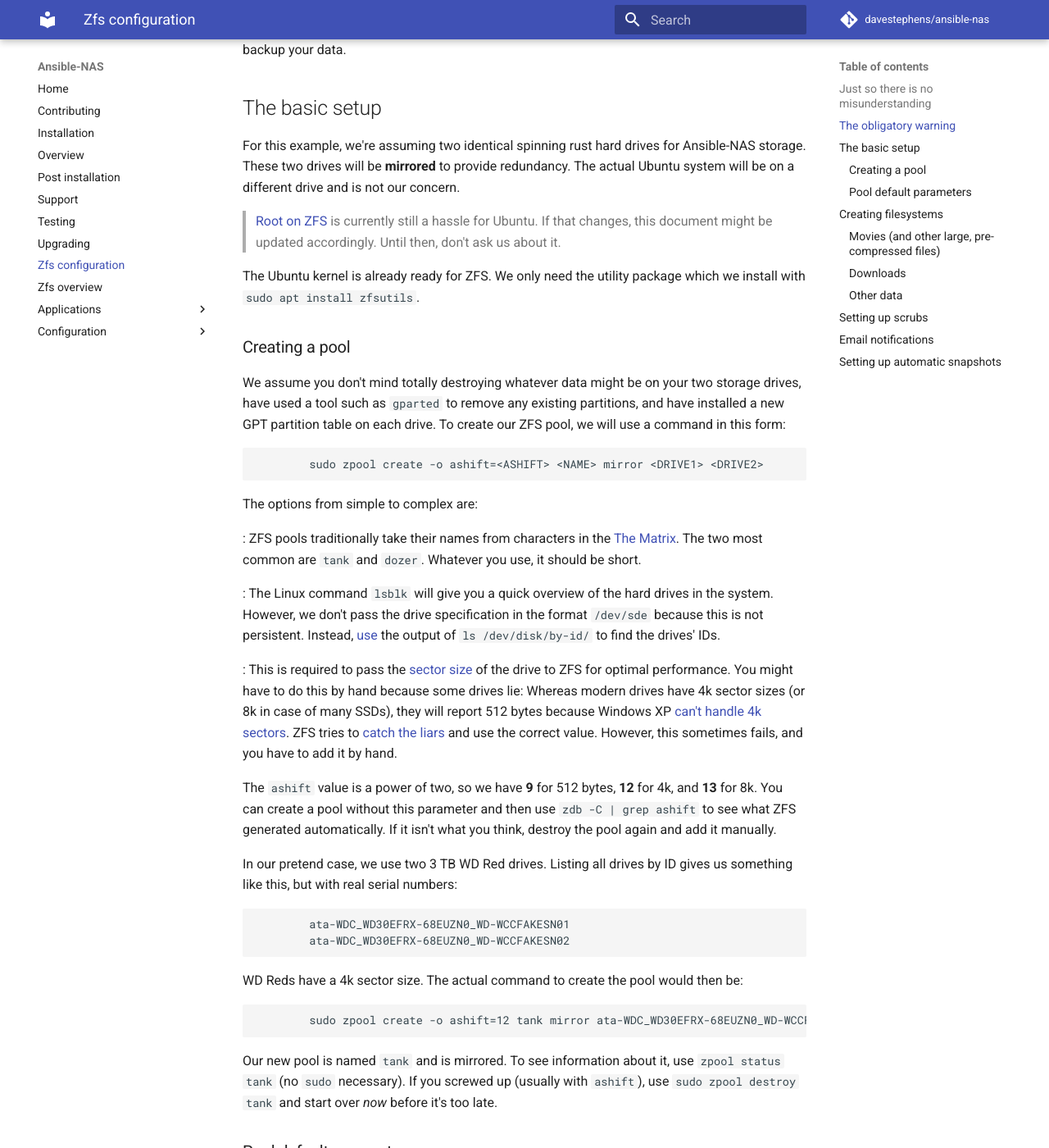
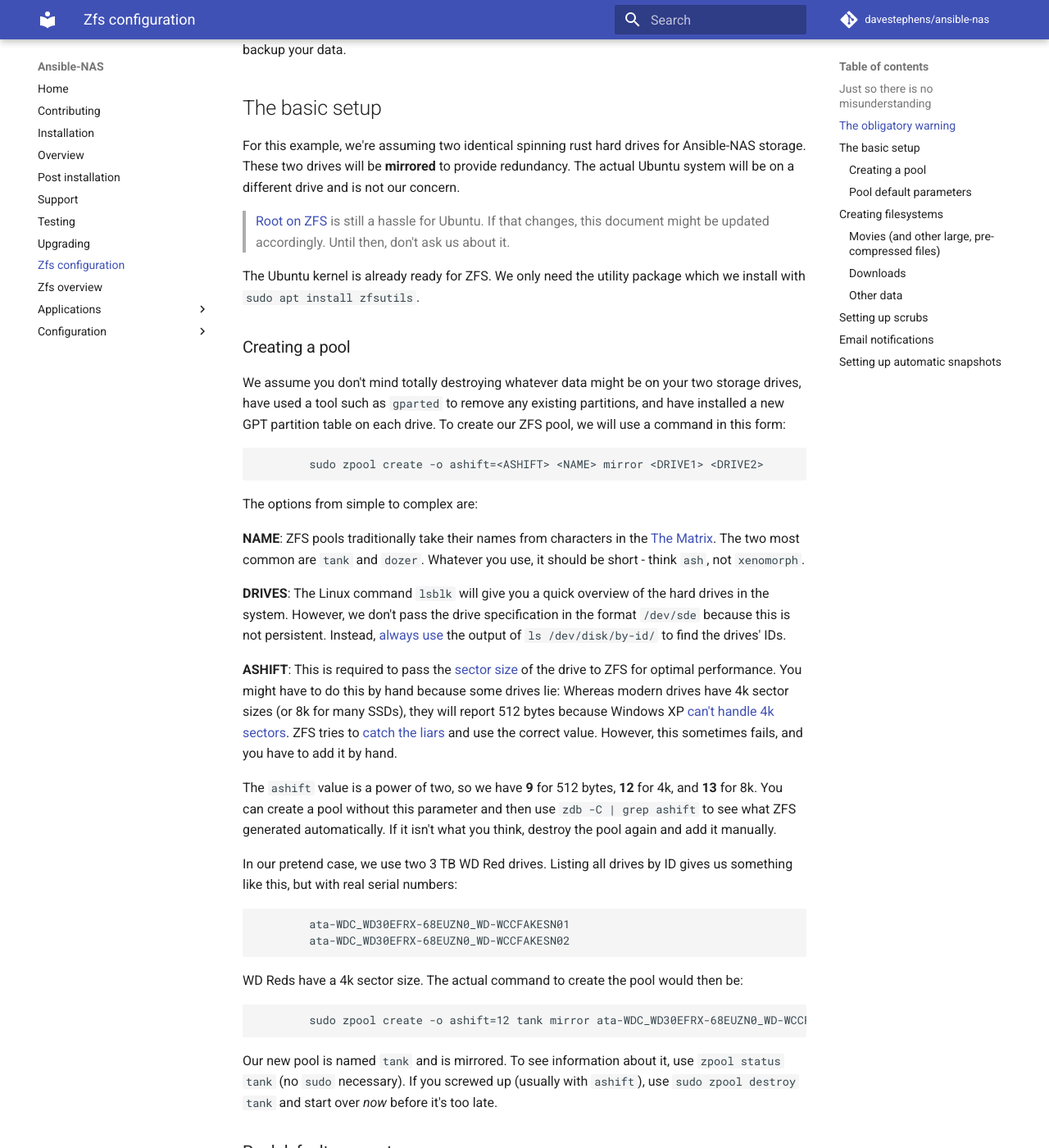
Before and after one commit to davestephens/ansible-nas, an MkDocs documentation site: the page built from docs/zfs_configuration.md, in a window 1280 px wide and 1400 px high, scrolled down 704 px. Shown: the whole window at 82% size. Built offline with MkDocs 1.6.1 and Material for MkDocs 9.7.7, drawn with Linux system fonts in a browser that asks for light colours; comment, search, counter and statistics services are not loaded.

```diff
--- a/docs/zfs_configuration.md
+++ b/docs/zfs_configuration.md
@@ -35,8 +35,8 @@ redundancy. The actual Ubuntu system will be on a different drive and is not our
 concern.
 
 > [Root on ZFS](https://github.com/zfsonlinux/zfs/wiki/Ubuntu-18.04-Root-on-ZFS)
-> is currently still a hassle for Ubuntu. If that changes, this document might
-> be updated accordingly. Until then, don't ask us about it.
+> is still a hassle for Ubuntu. If that changes, this document might be updated
+> accordingly. Until then, don't ask us about it.
 
 The Ubuntu kernel is already ready for ZFS. We only need the utility package
 which we install with `sudo apt install zfsutils`.
@@ -54,21 +54,22 @@ create our ZFS pool, we will use a command in this form:
 
 The options from simple to complex are:
 
-**<NAME>**: ZFS pools traditionally take their names from characters in the [The
+**NAME**: ZFS pools traditionally take their names from characters in the [The
 Matrix](https://www.imdb.com/title/tt0133093/fullcredits). The two most common
-are `tank` and `dozer`. Whatever you use, it should be short.
+are `tank` and `dozer`. Whatever you use, it should be short - think `ash`, not
+`xenomorph`.
 
-**<DRIVES>**: The Linux command `lsblk` will give you a quick overview of the
+**DRIVES**: The Linux command `lsblk` will give you a quick overview of the
 hard drives in the system. However, we don't pass the drive specification in the
 format `/dev/sde` because this is not persistent. Instead,
-[use](https://github.com/zfsonlinux/zfs/wiki/FAQ#selecting-dev-names-when-creating-a-pool)
+[always use](https://github.com/zfsonlinux/zfs/wiki/FAQ#selecting-dev-names-when-creating-a-pool)
 the output of `ls /dev/disk/by-id/` to find the drives' IDs.
 
-**<ASHIFT>**: This is required to pass the [sector
+**ASHIFT**: This is required to pass the [sector
 size](https://github.com/zfsonlinux/zfs/wiki/FAQ#advanced-format-disks) of the
 drive to ZFS for optimal performance. You might have to do this by hand because
-some drives lie: Whereas modern drives have 4k sector sizes (or 8k in case of
-many SSDs), they will report 512 bytes because Windows XP [can't handle 4k
+some drives lie: Whereas modern drives have 4k sector sizes (or 8k for many
+SSDs), they will report 512 bytes because Windows XP [can't handle 4k
 sectors](https://support.microsoft.com/en-us/help/2510009/microsoft-support-policy-for-4k-sector-hard-drives-in-windows).
 ZFS tries to [catch the
 liars](https://github.com/zfsonlinux/zfs/blob/master/cmd/zpool/zpool_vdev.c) and
```
Also changed, not shown: docs/zfs_overview.md (+1 -1 lines).
